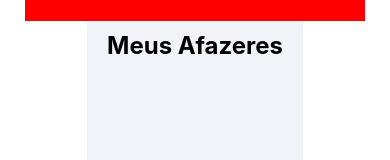
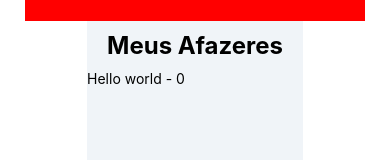
Before and after one commit to igor-mondoni/TO-DO-LIST-REACT-NATIVE, a React Native app: screen / in a window 390 px wide. Shown: the part 410-570 px from the top of the page. Built offline with nearby package versions, Linux system fonts and the light colour scheme.

Commit message:
(fix): revertendo estado anterior do TodoFormInput para evitar conflicts

```diff
--- a/src/components/TodoFormInput/TodoFormInput.tsx
+++ b/src/components/TodoFormInput/TodoFormInput.tsx
@@ -8,6 +8,9 @@ export default function TodoFormInput() {
      * Exemplo de uso do provider criado para tratar os states referente aos itens do todo
      */
     const { state, addTodo, removeTodo } = useTodos()
+    useEffect(() => {
+        addTodo('Hello world', 1);
+    }, []);
     return (
         <View style={styles.container}>
             <Text>Componente de formulário do aplicativo TODOLIST</Text>
```
